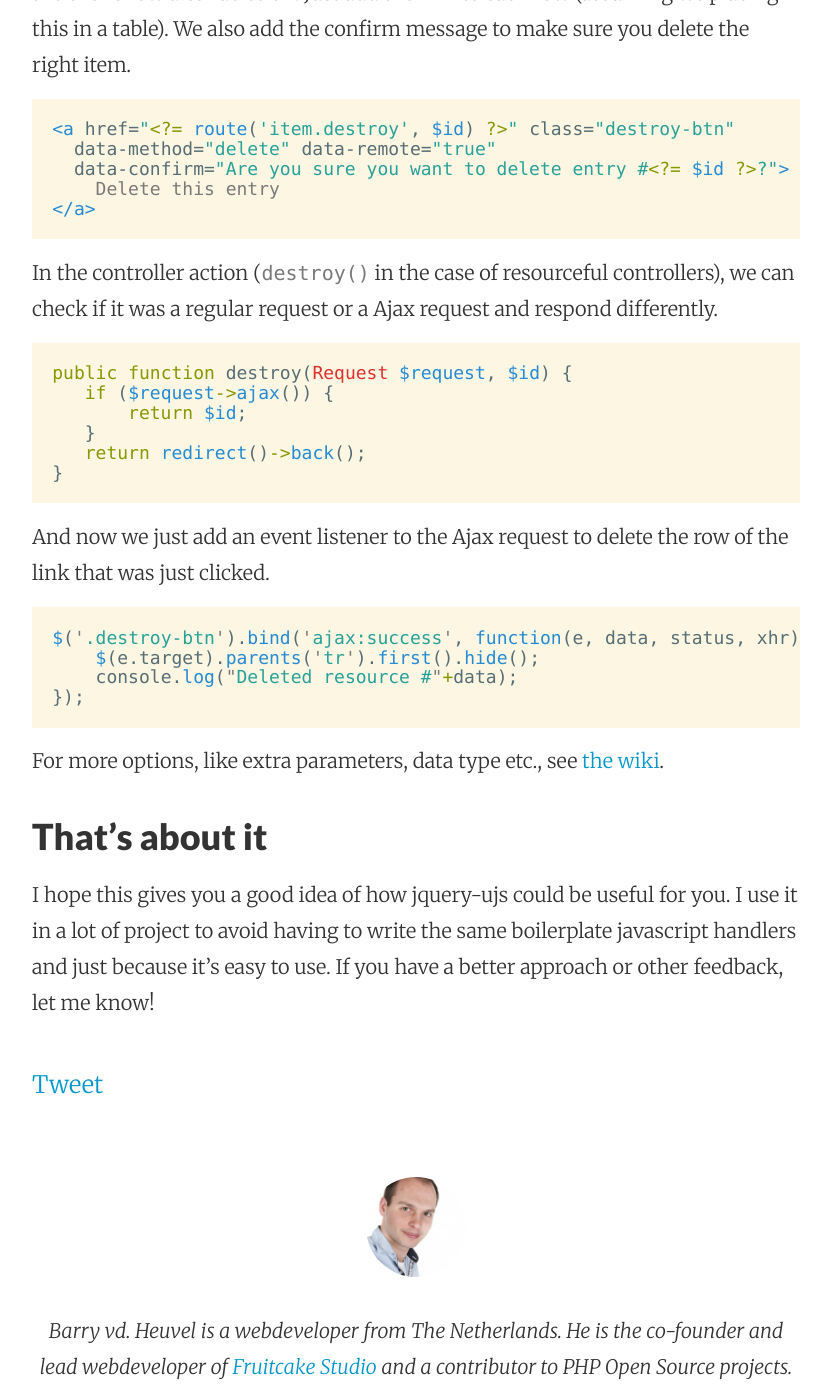
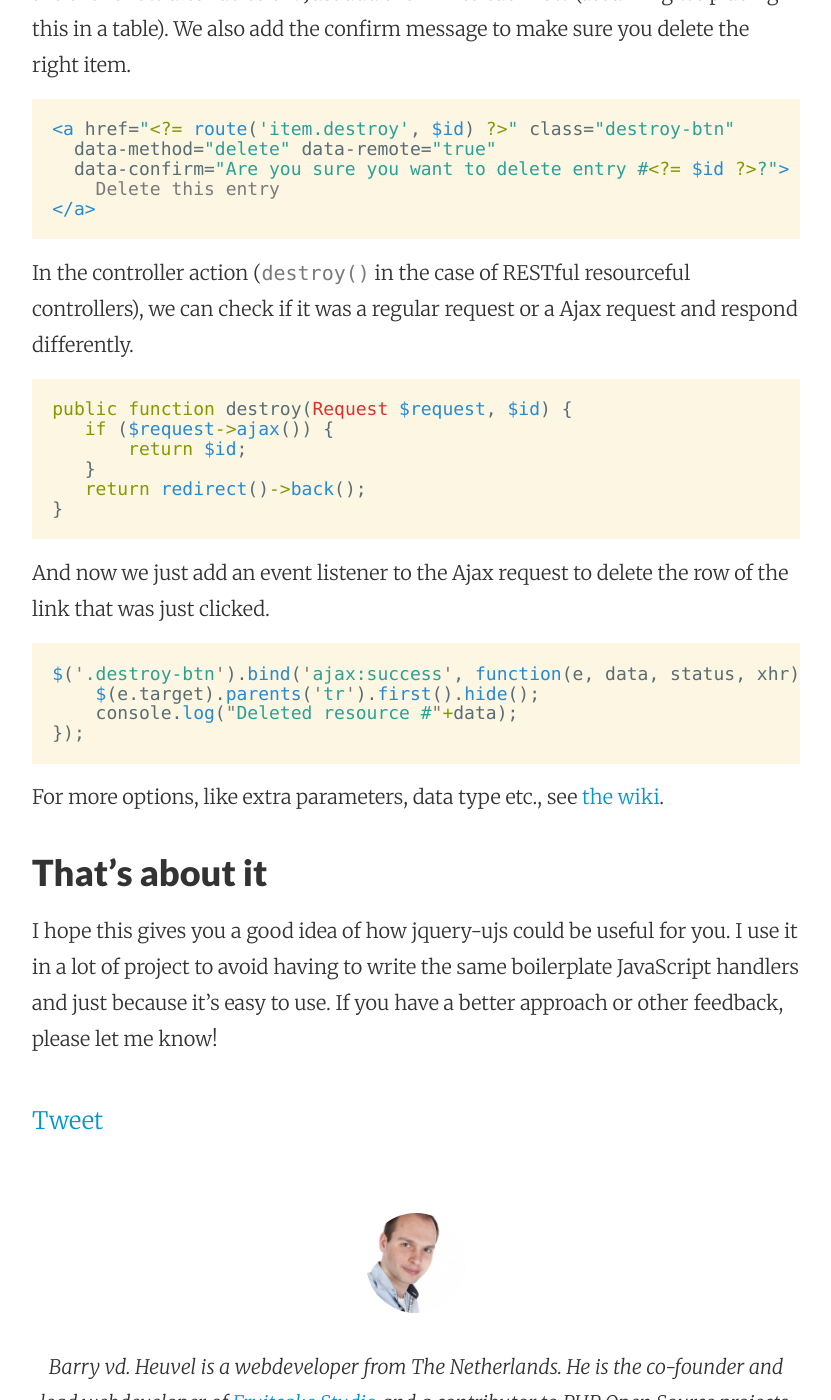
Before and after one commit to barryvdh/barryvdh.github.io, a Jekyll site: the page built from _posts/2015-04-11-unobtrusive-javascript-with-jquery-ujs-and-laravel.md, in a window 1280 px wide and 1400 px high, scrolled down 4359 px. Shown: the whole window, without its empty margins (224-1055 px from the left). Built offline with Jekyll 4.4.1, drawn with Linux system fonts in a browser that asks for light colours; nearby versions of some CDN libraries; comment, search, counter and statistics services are not loaded; some of the changed text lies outside the part shown.

Commit message:
Update 2015-04-11-unobtrusive-javascript-with-jquery-ujs-and-laravel.md

````diff
--- a/_posts/2015-04-11-unobtrusive-javascript-with-jquery-ujs-and-laravel.md
+++ b/_posts/2015-04-11-unobtrusive-javascript-with-jquery-ujs-and-laravel.md
@@ -2,11 +2,11 @@
 layout:     post
 title:      Unobtrusive JavaScript with jquery-ujs and Laravel
 date:       2015-04-11 16:45:00
-excerpt:    This blogs explains how you can simplify common JavaScript actions using jquery-ujs with Laravel, just like it's used in Ruby on Rails.
+excerpt:    This blogs explains how you can simplify common JavaScript actions and make it easier to execute RESTful actions through links using jquery-ujs with Laravel, just like it's used in Ruby on Rails.
 categories: laravel jquery
 ---
 
-[jquery-ujs](https://github.com/rails/jquery-ujs) is a script, originally created for Ruby on Rails, to simplify common JavaScript actions and make it easier to execute resourceful actions through links. Even though it was created for Rails, it works perfectly with Laravel. It is described like this on the readme:
+[jquery-ujs](https://github.com/rails/jquery-ujs) is a script, originally created for Ruby on Rails, to simplify common JavaScript actions and make it easier to execute RESTful actions through links. Even though it was created for Rails, it works perfectly with Laravel. It is described like this on the readme:
 
 > This unobtrusive scripting support file is developed for the Ruby on Rails framework, but is not strictly tied to any specific backend. You can drop this into any application to:
 >
@@ -59,7 +59,7 @@
 ```
 
 #### POST/PUT/DELETE through links
-As you probably know, Laravel uses a `DELETE` request to perform the `destroy()` method on the resource controller. This usually means you have to create a form with a hidden `_method` field set to `DELETE`. With jquery-ujs you can simply create a link with a `data-method` attribute. This get's transformed into a `DELETE` request by jquery-ujs automatically.
+As you probably know, Laravel uses a `DELETE` request to perform the `destroy()` method on the RESTful resource controller. This usually means you have to create a form with a hidden `_method` field set to `DELETE`. With jquery-ujs you can simply create a link with a `data-method` attribute. This get's transformed into a `DELETE` request by jquery-ujs automatically.
 
 ```html
 <a href="..." data-method="delete" rel="nofollow">Delete this entry</a>
@@ -92,7 +92,7 @@
 </a>
 ```
 
-In the controller action (`destroy()` in the case of resourceful controllers), we can check if it was a regular request or a Ajax request and respond differently.
+In the controller action (`destroy()` in the case of RESTful resourceful controllers), we can check if it was a regular request or a Ajax request and respond differently.
 
 ```php
 public function destroy(Request $request, $id) {
@@ -115,4 +115,4 @@
 For more options, like extra parameters, data type etc., see [the wiki](https://github.com/rails/jquery-ujs/wiki).
 
 ### That's about it
-I hope this gives you a good idea of how jquery-ujs could be useful for you. I use it in a lot of project to avoid having to write the same boilerplate javascript handlers and just because it's easy to use. If you have a better approach or other feedback, let me know!
+I hope this gives you a good idea of how jquery-ujs could be useful for you. I use it in a lot of project to avoid having to write the same boilerplate JavaScript handlers and just because it's easy to use. If you have a better approach or other feedback, please let me know!
````
Also changed, not shown: other parts of _posts/2015-04-11-unobtrusive-javascript-with-jquery-ujs-and-laravel.md (+1 -1 lines).
